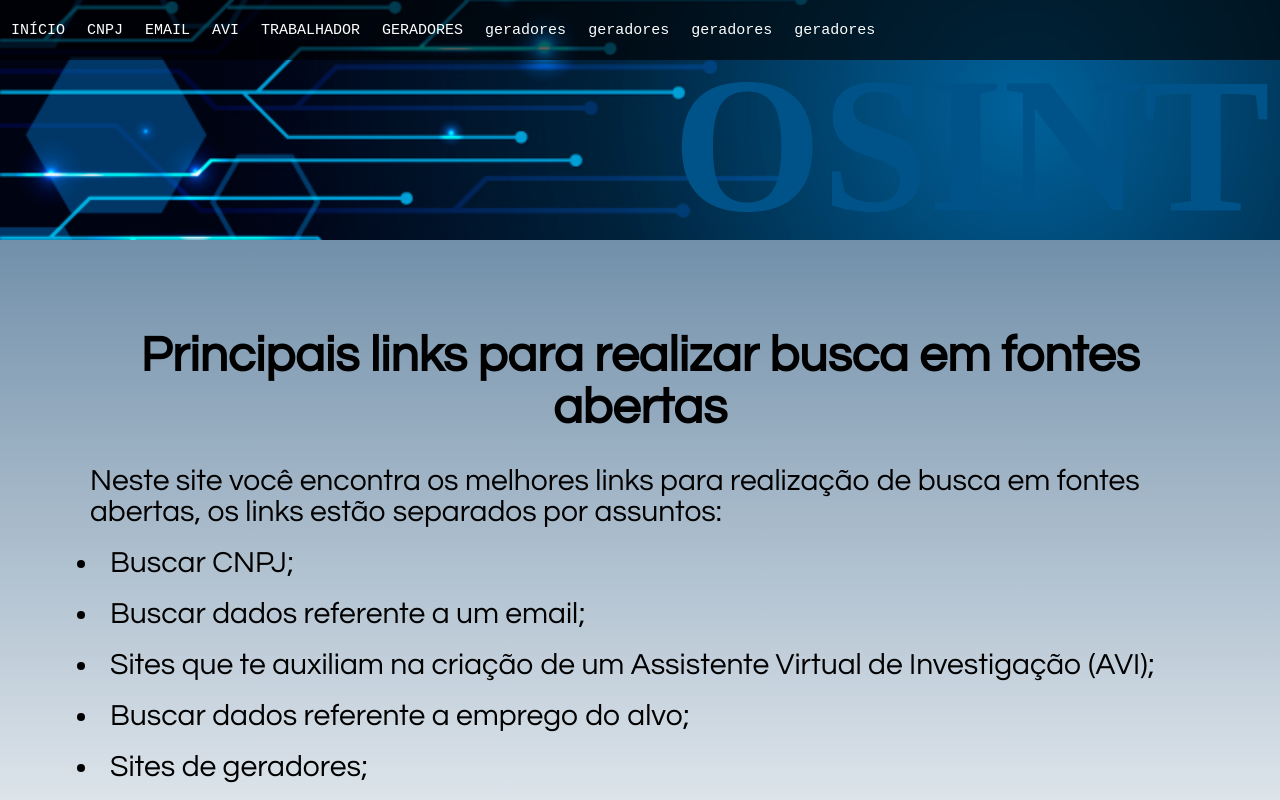
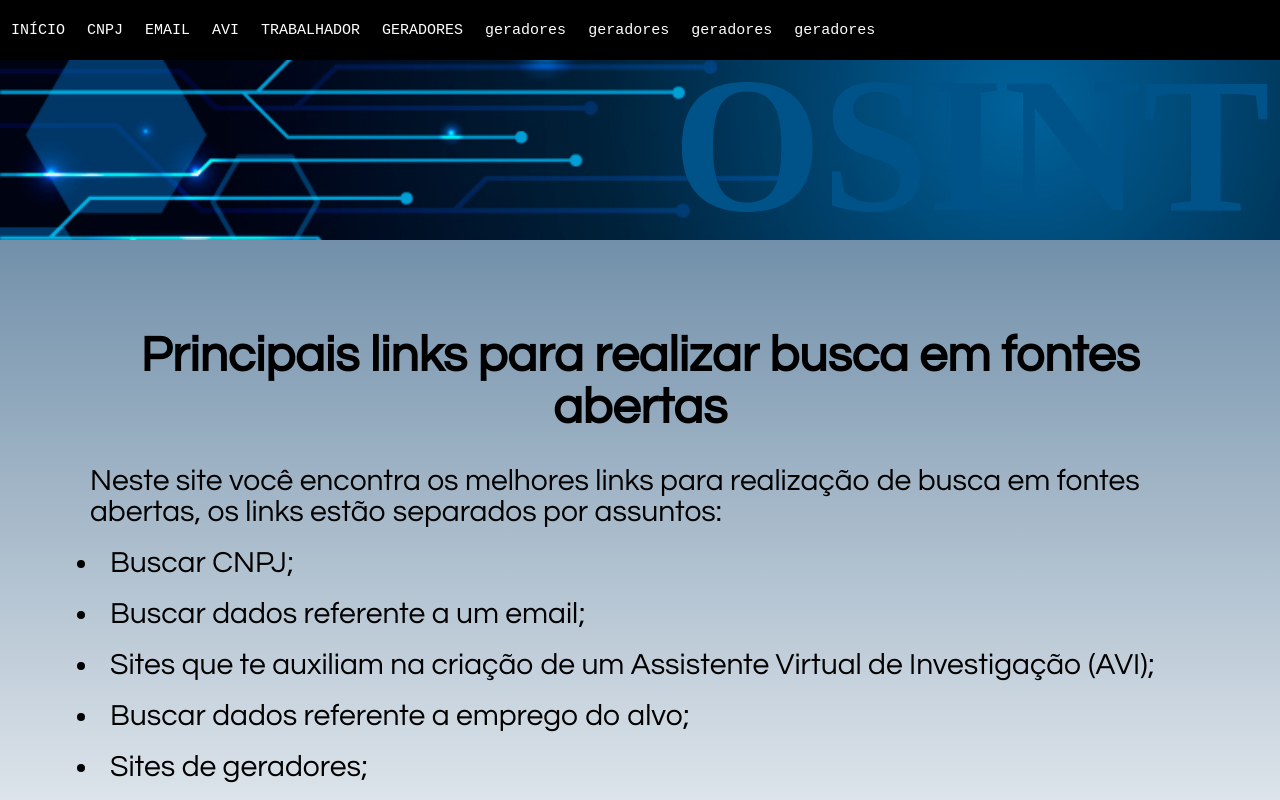
Before and after one commit to FelipeBorgesCWB/OSINT-2, a plain HTML site: page index.html in a window 1280 px wide. Shown: the top 800 px of the page. Drawn offline with Linux system fonts and the light colour scheme.

Commit message:
alterações

```diff
--- a/estilo.css
+++ b/estilo.css
@@ -105,8 +105,8 @@ footer{
 	position: fixed;
 	font-size: 10px;
 	padding: 0px;
-	background-color: rgba(0, 0, 0, 0.63);
-	overflow-x:visible;
+	background-color: rgba(0, 0, 0);
+	overflow-x: scroll;
 }
 
 .links{
```
